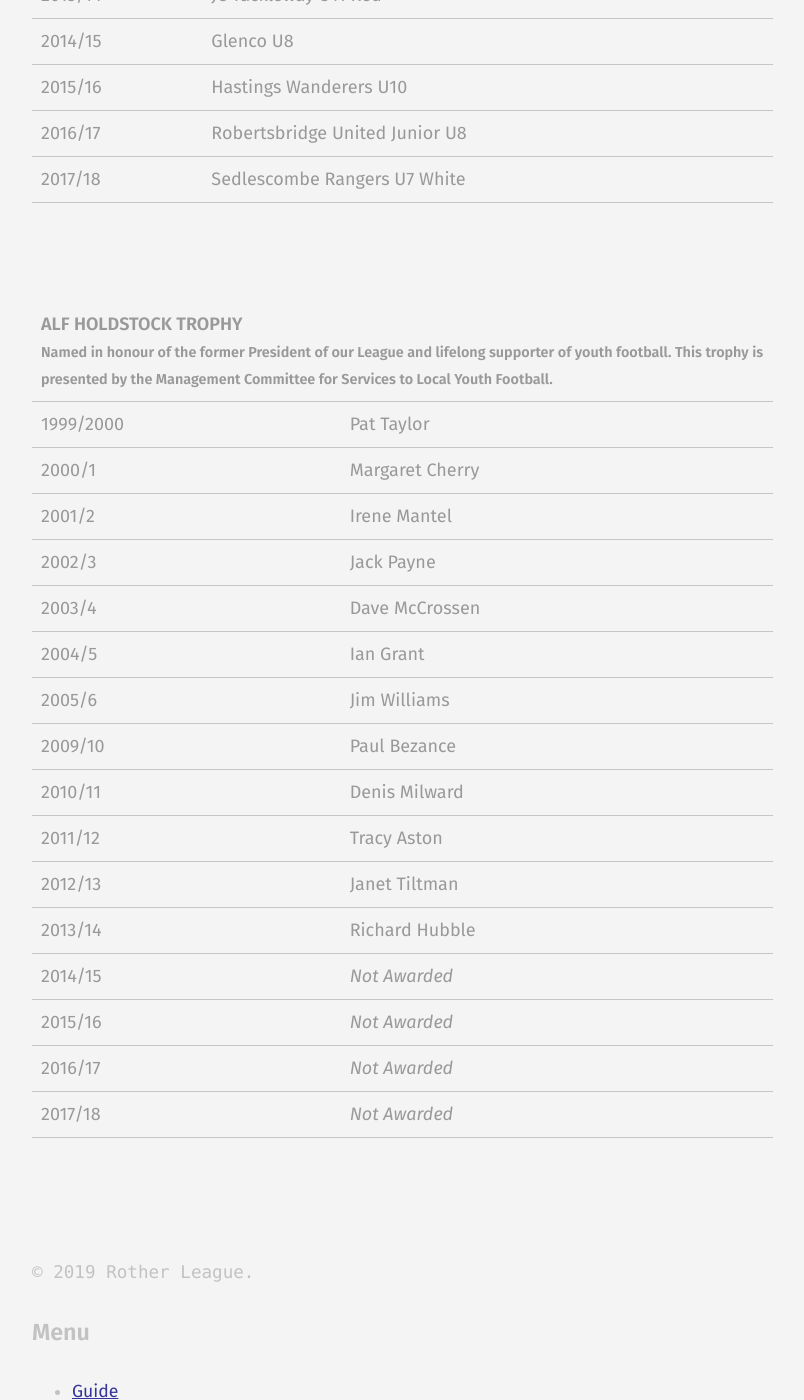
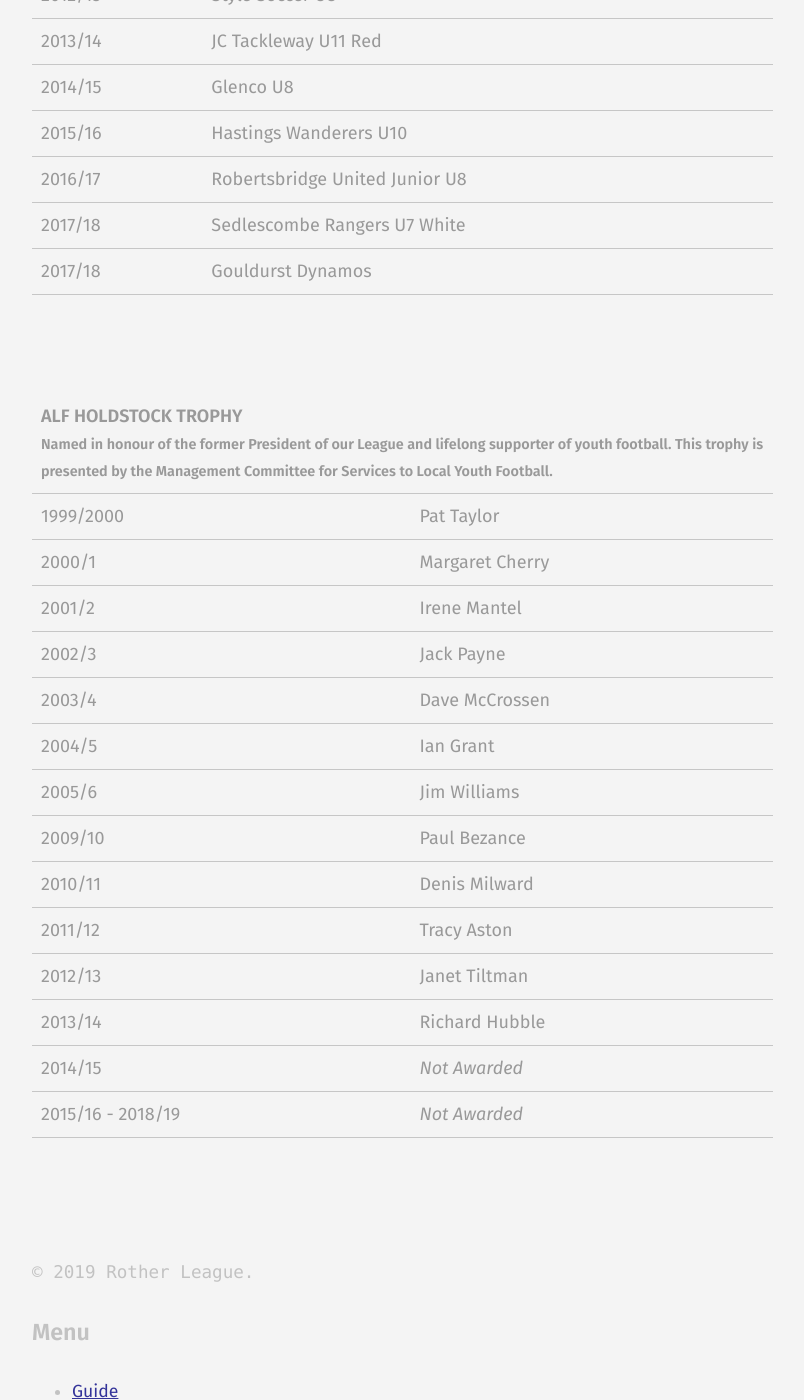
Before and after one commit to rotherleague/Rother, a Jekyll site: the page built from winners.md, in a window 1280 px wide and 1400 px high, scrolled down 26046 px. Shown: the whole window, without its empty margins (56-860 px from the left). Built offline with Jekyll 4.4.1, drawn with Linux system fonts in a browser that asks for light colours; some of the changed text lies outside the part shown.

Commit message:
Update other.html

```diff
--- a/_includes/winners/other.html
+++ b/_includes/winners/other.html
@@ -97,6 +97,11 @@ PAT BLIGH AWARD
     <td>2017/18 </td>
     <td>JC  Tackleway  Tigers </td>
   </tr>
+
+   <tr>
+    <td>2018/19 </td>
+    <td>Sedlescombe RangersE</td>
+  </tr>
 </table>
 <!--
 **********************
@@ -149,6 +154,12 @@ PAT BLIGH AWARD
     <td>2017/18 </td>
     <td>Sedlescombe  Rangers  U7  White </td>
   </tr>
+   <tr>
+    <td>2017/18 </td>
+    <td>Gouldurst Dynamos </td>
+  </tr>
+
+
 </table>
 
 <!--
@@ -214,15 +225,8 @@ ALF HOLDSTOCK TROPHY
     <td><i>Not Awarded</i></td>
   </tr>
   <tr>
-    <td>2015/16</td>
+    <td>2015/16 - 2018/19</td>
     <td><i>Not Awarded</i></td>
   </tr>
-  <tr>
-    <td>2016/17</td>
-    <td><i>Not Awarded</i></td>
-  </tr>
-  <tr>
-    <td>2017/18</td>
-    <td><i>Not Awarded</i></td>
-  </tr>
+
 </table>
```
